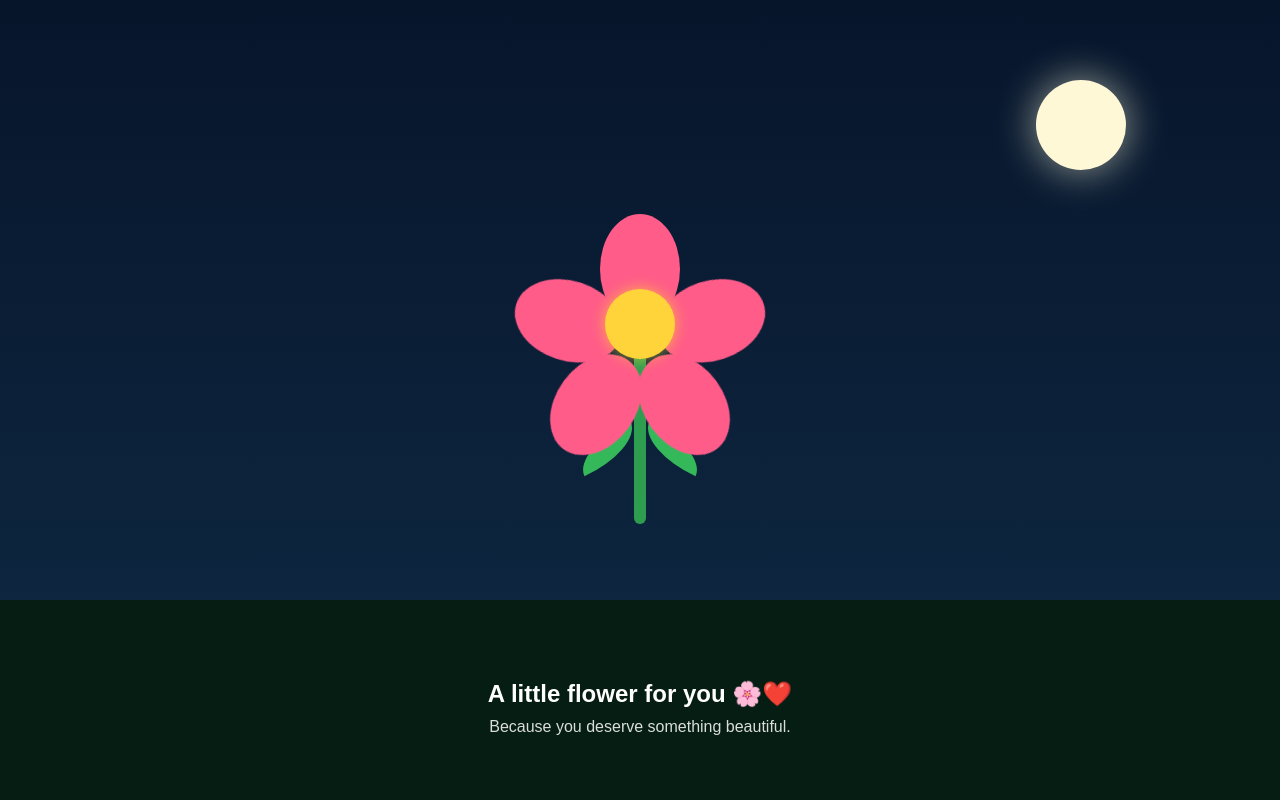
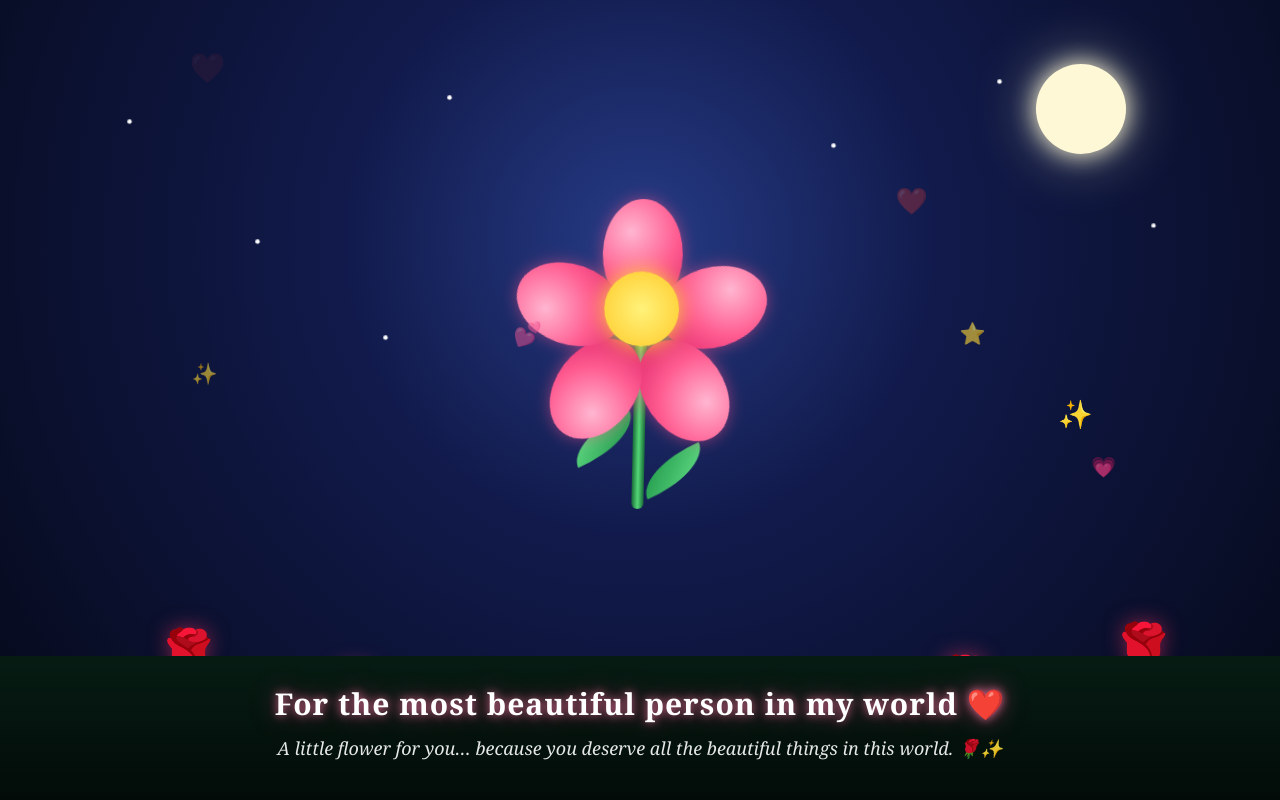
Before and after one commit to jahanzaibaslam-create/virtual-flower, a Flask app: page / in a window 1280 px wide. Run offline with Flask 3, Linux system fonts and the light colour scheme.

Commit message:
Add roses and animations

```diff
--- a/templates/index.html
+++ b/templates/index.html
@@ -4,168 +4,218 @@
 <meta charset="UTF-8">
 <meta name="viewport" content="width=device-width, initial-scale=1.0">
 
-    <title>A Little Flower For You 🌸</title>
+<title>For You ❤️</title>
 
 <style>
+
 * {
     box-sizing: border-box;
 }
 
 body {
     margin: 0;
-            min-height: 100vh;
     overflow: hidden;
-            background: linear-gradient(#07152b, #102b46);
-            display: flex;
-            justify-content: center;
-            align-items: center;
-            font-family: Arial, sans-serif;
+    height: 100vh;
+    background:
+        radial-gradient(circle at 50% 30%, #263b86 0%, #111a4b 35%, #050817 100%);
+    font-family: Georgia, serif;
+    color: white;
 }
+
+/* ---------------- SCENE ---------------- */
 
 .scene {
     position: relative;
-            width: 100vw;
+    width: 100%;
     height: 100vh;
+    overflow: hidden;
 }
 
-        /* Moon */
+/* ---------------- STARS ---------------- */
+
+.star {
+    position: absolute;
+    width: 3px;
+    height: 3px;
+    background: white;
+    border-radius: 50%;
+    animation: twinkle 2s infinite alternate;
+}
+
+.s1 { left: 10%; top: 15%; animation-delay: .2s; }
+.s2 { left: 20%; top: 30%; animation-delay: .8s; }
+.s3 { left: 35%; top: 12%; animation-delay: .5s; }
+.s4 { left: 65%; top: 18%; animation-delay: 1s; }
+.s5 { left: 78%; top: 10%; animation-delay: .3s; }
+.s6 { left: 90%; top: 28%; animation-delay: 1.2s; }
+.s7 { left: 55%; top: 35%; animation-delay: .6s; }
+.s8 { left: 30%; top: 42%; animation-delay: .9s; }
+
+@keyframes twinkle {
+    from {
+        opacity: .2;
+        transform: scale(.7);
+    }
+
+    to {
+        opacity: 1;
+        transform: scale(1.5);
+    }
+}
+
+/* ---------------- MOON ---------------- */
+
 .moon {
     position: absolute;
-            top: 10%;
+    top: 8%;
     right: 12%;
+
     width: 90px;
     height: 90px;
+
     border-radius: 50%;
+
     background: #fff8d6;
-            box-shadow: 0 0 40px rgba(255,255,220,0.6);
+
+    box-shadow:
+        0 0 25px #fff8d6,
+        0 0 60px rgba(255,255,210,.5);
 }
 
-        /* Ground */
+/* ---------------- GROUND ---------------- */
+
 .ground {
     position: absolute;
     bottom: 0;
     width: 100%;
-            height: 25%;
-            background: #061d13;
+    height: 18%;
+
+    background:
+        linear-gradient(to top, #020b08, #061c13);
 }
 
-        /* Flower */
+/* ---------------- MAIN FLOWER ---------------- */
+
 .flower {
     position: absolute;
+
     left: 50%;
     top: 48%;
+
     width: 220px;
-            height: 300px;
+    height: 330px;
+
     transform: translate(-50%, -50%);
+
+    animation: sway 4s ease-in-out infinite;
 }
 
-        /* Stem */
+@keyframes sway {
+
+    0%,100% {
+        transform: translate(-50%, -50%) rotate(-2deg);
+    }
+
+    50% {
+        transform: translate(-50%, -50%) rotate(2deg);
+    }
+}
+
+/* STEM */
+
 .stem {
     position: absolute;
+
+    left: 104px;
+    top: 100px;
+
     width: 12px;
     height: 190px;
-            background: #2e9d50;
-            left: 104px;
-            top: 100px;
-            border-radius: 10px;
+
+    border-radius: 20px;
+
+    background: linear-gradient(
+        to right,
+        #176b37,
+        #55d878,
+        #176b37
+    );
+
     transform-origin: top;
-            animation: growStem 2s ease-out forwards;
+
+    animation: grow 2s ease forwards;
 }
 
-        /* Center */
-        .center {
-            position: absolute;
-            width: 70px;
-            height: 70px;
-            background: #ffd43b;
-            border-radius: 50%;
-            left: 75px;
-            top: 55px;
-            z-index: 5;
-            box-shadow: 0 0 15px rgba(255,210,50,0.7);
+@keyframes grow {
+
+    from {
+        height: 0;
     }
 
-        /* Petals */
+    to {
+        height: 190px;
+    }
+}
+
+/* ---------------- PETALS ---------------- */
+
 .petal {
+
     position: absolute;
+
+    left: 70px;
+    top: 35px;
+
     width: 80px;
     height: 110px;
-            background: #ff5c8a;
+
+    background:
+        radial-gradient(
+            circle at 35% 30%,
+            #ffb6d0,
+            #ff5c91 50%,
+            #d71963
+        );
+
     border-radius: 50%;
-            left: 70px;
-            top: 35px;
+
     transform-origin: 40px 75px;
+
+    box-shadow:
+        0 0 15px rgba(255,80,140,.5);
+
     opacity: 0;
-            animation: bloom 1s ease forwards;
+
+    animation: bloom 1s forwards;
 }
 
 .p1 {
     transform: rotate(0deg) translateY(-55px);
-            animation-delay: 0.8s;
+    animation-delay: .5s;
 }
 
 .p2 {
     transform: rotate(72deg) translateY(-55px);
-            animation-delay: 1s;
+    animation-delay: .7s;
 }
 
 .p3 {
     transform: rotate(144deg) translateY(-55px);
-            animation-delay: 1.2s;
+    animation-delay: .9s;
 }
 
 .p4 {
     transform: rotate(216deg) translateY(-55px);
-            animation-delay: 1.4s;
+    animation-delay: 1.1s;
 }
 
 .p5 {
     transform: rotate(288deg) translateY(-55px);
-            animation-delay: 1.6s;
-        }
-
-        /* Leaves */
-        .leaf {
-            position: absolute;
-            width: 65px;
-            height: 30px;
-            background: #35b85a;
-            border-radius: 100% 0 100% 0;
-            top: 200px;
-        }
-
-        .leaf.left {
-            left: 45px;
-            transform: rotate(-25deg);
-        }
-
-        .leaf.right {
-            right: 45px;
-            transform: rotate(25deg) scaleX(-1);
-        }
-
-        /* Message */
-        .message {
-            position: absolute;
-            bottom: 8%;
-            width: 100%;
-            text-align: center;
-            color: white;
-            font-size: 24px;
-            font-weight: bold;
-            animation: fadeIn 2s ease forwards;
-            animation-delay: 2s;
-            opacity: 0;
-        }
-
-        .submessage {
-            font-size: 16px;
-            font-weight: normal;
-            margin-top: 10px;
-            opacity: 0.85;
+    animation-delay: 1.3s;
 }
 
 @keyframes bloom {
+
     from {
         opacity: 0;
         transform: scale(0);
@@ -176,20 +226,288 @@
     }
 }
 
-        @keyframes growStem {
+/* CENTER */
+
+.center {
+
+    position: absolute;
+
+    left: 75px;
+    top: 55px;
+
+    width: 70px;
+    height: 70px;
+
+    border-radius: 50%;
+
+    background:
+        radial-gradient(
+            circle,
+            #fff27a,
+            #ffc928
+        );
+
+    box-shadow:
+        0 0 20px #ffd83d;
+
+    z-index: 10;
+
+    animation: heartbeat 2s infinite;
+}
+
+@keyframes heartbeat {
+
+    0%,100% {
+        transform: scale(1);
+    }
+
+    50% {
+        transform: scale(1.08);
+    }
+}
+
+/* ---------------- LEAVES ---------------- */
+
+.leaf {
+
+    position: absolute;
+
+    width: 70px;
+    height: 32px;
+
+    background:
+        linear-gradient(
+            135deg,
+            #69e58b,
+            #168d42
+        );
+
+    border-radius: 100% 0 100% 0;
+}
+
+.leaf.left {
+
+    left: 40px;
+    top: 205px;
+
+    transform: rotate(-25deg);
+}
+
+.leaf.right {
+
+    right: 40px;
+    top: 235px;
+
+    transform: rotate(155deg);
+}
+
+/* ---------------- ROSES ---------------- */
+
+.rose {
+
+    position: absolute;
+
+    font-size: 55px;
+
+    animation:
+        roseAppear 2s ease forwards,
+        floatRose 4s ease-in-out infinite;
+
+    opacity: 0;
+
+    filter:
+        drop-shadow(0 0 10px rgba(255,50,100,.5));
+}
+
+.rose1 {
+    left: 12%;
+    bottom: 12%;
+    animation-delay: 1s;
+}
+
+.rose2 {
+    left: 25%;
+    bottom: 8%;
+    animation-delay: 1.7s;
+}
+
+.rose3 {
+    right: 22%;
+    bottom: 10%;
+    animation-delay: 2.4s;
+}
+
+.rose4 {
+    right: 8%;
+    bottom: 14%;
+    animation-delay: 3s;
+}
+
+@keyframes roseAppear {
+
     from {
-                height: 0;
+        opacity: 0;
+        transform: scale(0);
     }
 
     to {
-                height: 190px;
+        opacity: 1;
+        transform: scale(1);
     }
 }
 
-        @keyframes fadeIn {
+@keyframes floatRose {
+
+    0%,100% {
+        transform: translateY(0);
+    }
+
+    50% {
+        transform: translateY(-12px);
+    }
+}
+
+/* ---------------- FLOATING HEARTS ---------------- */
+
+.heart {
+
+    position: absolute;
+
+    bottom: -30px;
+
+    font-size: 25px;
+
+    animation: heartFloat 6s linear infinite;
+
+    opacity: 0;
+}
+
+.h1 {
+    left: 15%;
+    animation-delay: 1s;
+}
+
+.h2 {
+    left: 40%;
+    animation-delay: 3s;
+}
+
+.h3 {
+    left: 70%;
+    animation-delay: 2s;
+}
+
+.h4 {
+    left: 85%;
+    animation-delay: 4s;
+}
+
+@keyframes heartFloat {
+
+    0% {
+        transform: translateY(0) scale(.5);
+        opacity: 0;
+    }
+
+    20% {
+        opacity: 1;
+    }
+
+    100% {
+        transform: translateY(-100vh) scale(1.2);
+        opacity: 0;
+    }
+}
+
+/* ---------------- SPARKLES ---------------- */
+
+.sparkle {
+
+    position: absolute;
+
+    font-size: 20px;
+
+    animation: sparkleFloat 4s infinite;
+}
+
+.sp1 {
+    left: 15%;
+    top: 45%;
+}
+
+.sp2 {
+    right: 15%;
+    top: 50%;
+    animation-delay: 1s;
+}
+
+.sp3 {
+    left: 75%;
+    top: 40%;
+    animation-delay: 2s;
+}
+
+@keyframes sparkleFloat {
+
+    0%,100% {
+        opacity: .2;
+        transform: scale(.7);
+    }
+
+    50% {
+        opacity: 1;
+        transform: scale(1.4);
+    }
+}
+
+/* ---------------- MESSAGE ---------------- */
+
+.message {
+
+    position: absolute;
+
+    bottom: 5%;
+
+    width: 100%;
+
+    text-align: center;
+
+    padding: 0 20px;
+
+    animation: messageAppear 3s ease forwards;
+
+    opacity: 0;
+}
+
+.mainText {
+
+    font-size: 30px;
+
+    font-weight: bold;
+
+    letter-spacing: 1px;
+
+    text-shadow:
+        0 0 10px rgba(255,120,170,.8),
+        0 0 25px rgba(255,80,140,.5);
+}
+
+.smallText {
+
+    margin-top: 12px;
+
+    font-size: 18px;
+
+    font-style: italic;
+
+    opacity: .9;
+}
+
+@keyframes messageAppear {
+
     from {
         opacity: 0;
-                transform: translateY(20px);
+        transform: translateY(30px);
     }
 
     to {
@@ -197,6 +515,34 @@
         transform: translateY(0);
     }
 }
+
+/* ---------------- MOBILE ---------------- */
+
+@media (max-width: 600px) {
+
+    .moon {
+        width: 65px;
+        height: 65px;
+        right: 8%;
+    }
+
+    .flower {
+        transform: translate(-50%, -50%) scale(.85);
+    }
+
+    .mainText {
+        font-size: 23px;
+    }
+
+    .smallText {
+        font-size: 15px;
+    }
+
+    .rose {
+        font-size: 40px;
+    }
+}
+
 </style>
 </head>
 
@@ -204,7 +550,22 @@
 
 <div class="scene">
 
+    <!-- STARS -->
+
+    <div class="star s1"></div>
+    <div class="star s2"></div>
+    <div class="star s3"></div>
+    <div class="star s4"></div>
+    <div class="star s5"></div>
+    <div class="star s6"></div>
+    <div class="star s7"></div>
+    <div class="star s8"></div>
+
+    <!-- MOON -->
+
     <div class="moon"></div>
+
+    <!-- MAIN FLOWER -->
 
     <div class="flower">
 
@@ -223,14 +584,43 @@
 
     </div>
 
+    <!-- ROSES -->
+
+    <div class="rose rose1">🌹</div>
+    <div class="rose rose2">🌹</div>
+    <div class="rose rose3">🌹</div>
+    <div class="rose rose4">🌹</div>
+
+    <!-- HEARTS -->
+
+    <div class="heart h1">❤️</div>
+    <div class="heart h2">💕</div>
+    <div class="heart h3">❤️</div>
+    <div class="heart h4">💗</div>
+
+    <!-- SPARKLES -->
+
+    <div class="sparkle sp1">✨</div>
+    <div class="sparkle sp2">✨</div>
+    <div class="sparkle sp3">⭐</div>
+
+    <!-- GROUND -->
+
     <div class="ground"></div>
 
+    <!-- MESSAGE -->
+
     <div class="message">
-        A little flower for you 🌸❤️
 
-        <div class="submessage">
-            Because you deserve something beautiful.
+        <div class="mainText">
+            For the most beautiful person in my world ❤️
         </div>
+
+        <div class="smallText">
+            A little flower for you… because you deserve
+            all the beautiful things in this world. 🌹✨
+        </div>
+
     </div>
 
 </div>
```
Lines whose indentation alone changed are shown as unchanged.
